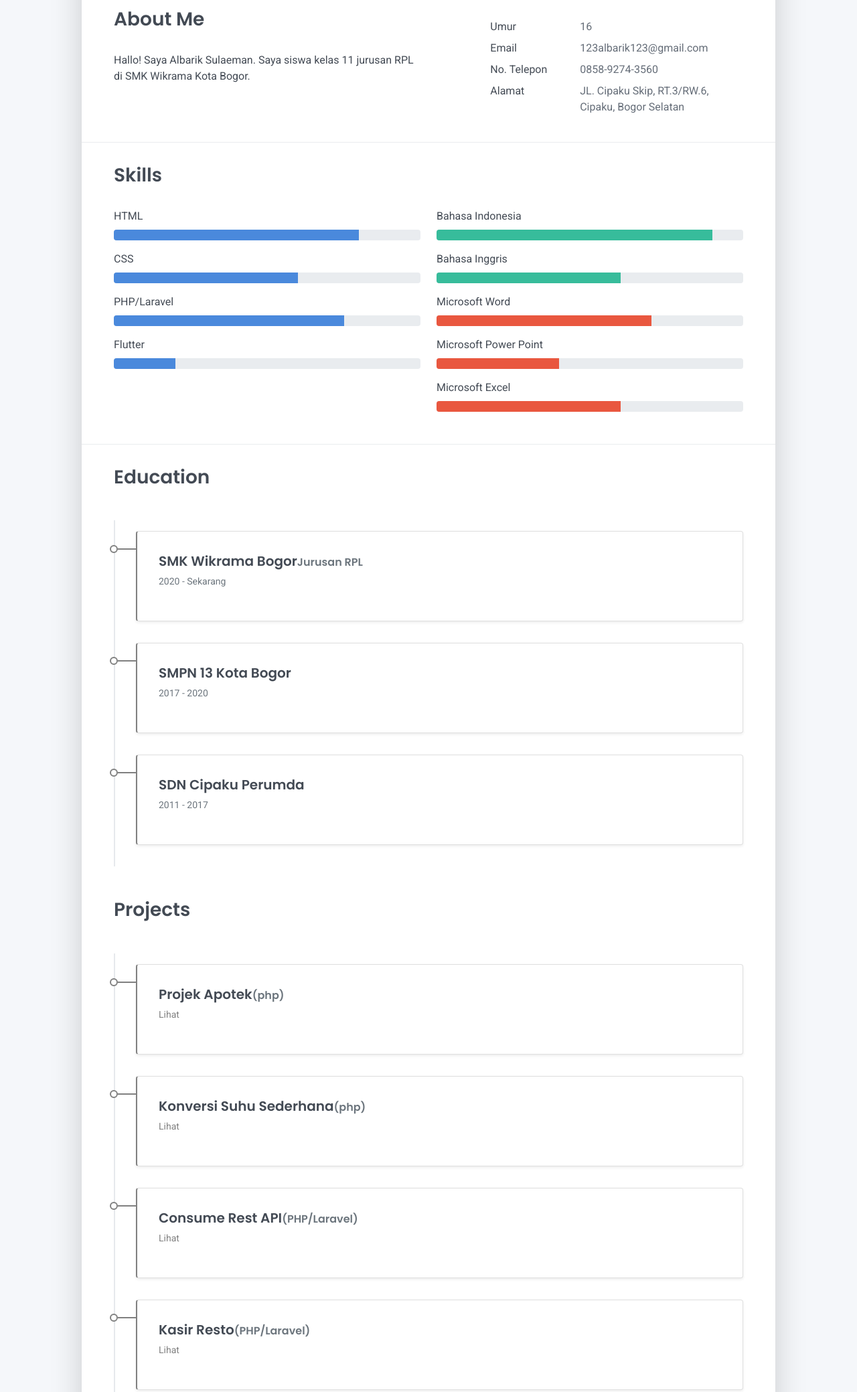
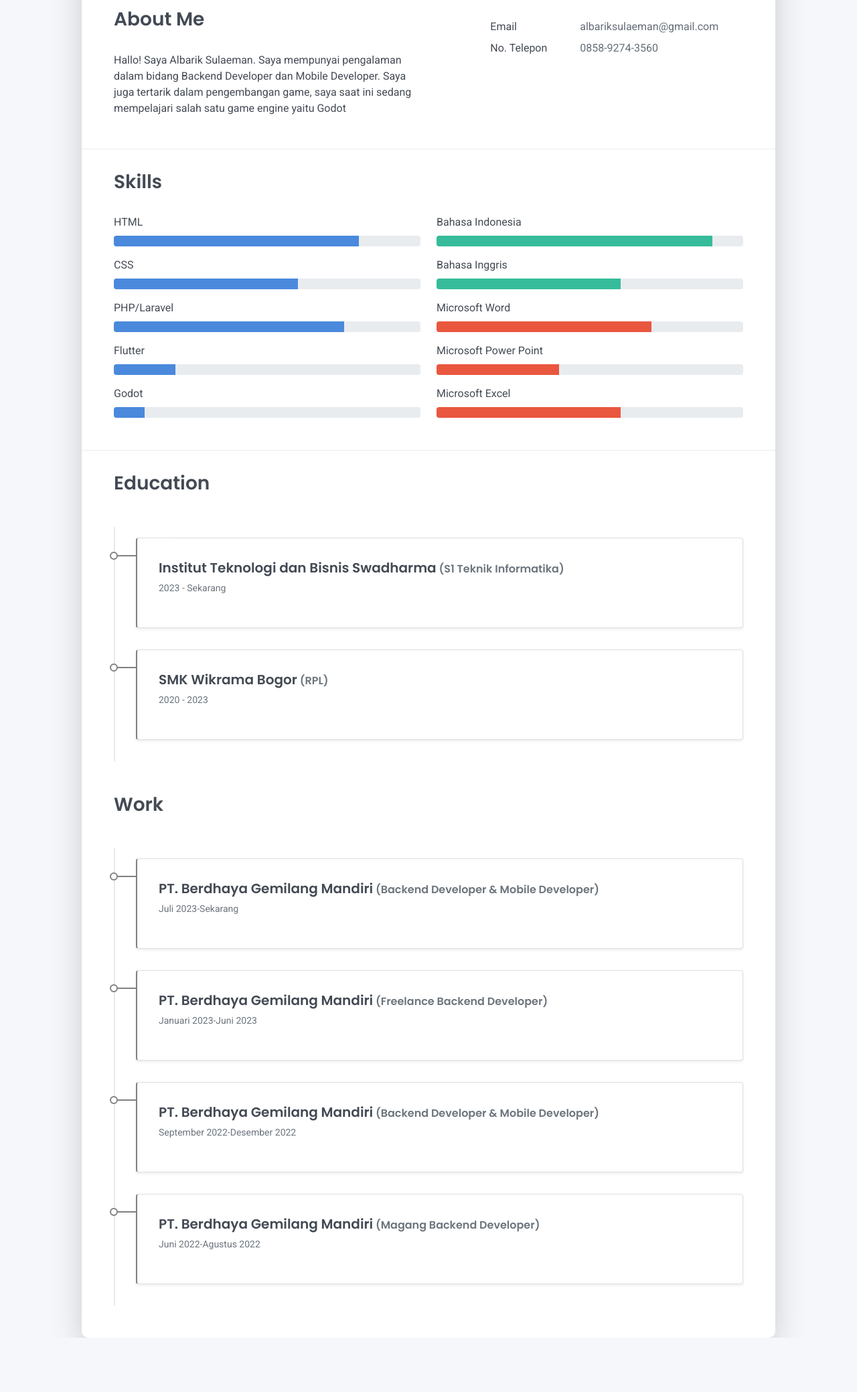
Before and after one commit to AlbarikSulaeman/profil-diri, a plain HTML site: page index.html in a window 1280 px wide. Shown: the part 400-2479 px from the top of the page at 67% size. After the commit the page ends 2398 px from the top, so only its background shows below. Drawn offline with Linux system fonts and the light colour scheme.

Commit message:
update porto

```diff
--- a/index.html
+++ b/index.html
@@ -48,11 +48,11 @@
   <div class="cover-bg p-3 p-lg-4 text-white">
     <div class="row">
       <div class="col-lg-4 col-md-5">
-        <div class="avatar hover-effect bg-white shadow-sm p-1"><img src="images/avatar.jpg" width="200" height="200"/></div>
+        <div class="avatar hover-effect bg-white shadow-sm p-1"><img src="images/avatar2.jpg" width="200" height="200"/></div>
       </div>
       <div class="col-lg-8 col-md-7 text-center text-md-start">
         <h2 class="h1 mt-2" data-aos="fade-left" data-aos-delay="0">Albarik Sulaeman</h2>
-        <p data-aos="fade-left" data-aos-delay="100">Siswa SMK Wikrama Bogor</p>
+        <p data-aos="fade-left" data-aos-delay="100">Backend Developer / Mobile Developer</p>
       </div>
     </div>
   </div>
@@ -60,33 +60,21 @@
     <div class="row">
       <div class="col-md-6">
         <h2 class="h3 mb-3">About Me</h2>
-        <p>Hallo! Saya Albarik Sulaeman. Saya siswa kelas 11 jurusan RPL di SMK Wikrama Kota Bogor. </p>
+        <p>Hallo! Saya Albarik Sulaeman. Saya mempunyai pengalaman dalam bidang Backend Developer dan Mobile Developer. Saya juga tertarik dalam pengembangan game, saya saat ini sedang mempelajari salah satu game engine yaitu Godot</p>
       </div>
       <div class="col-md-5 offset-md-1">
         <div class="row mt-2">
           <div class="col-sm-4">
-            <div class="pb-1">Umur</div>
-          </div>
-          <div class="col-sm-8">
-            <div class="pb-1 text-secondary">16</div>
-          </div>
-          <div class="col-sm-4">
             <div class="pb-1">Email</div>
           </div>
           <div class="col-sm-8">
-            <div class="pb-1 text-secondary">123albarik123@gmail.com</div>
+            <div class="pb-1 text-secondary">albariksulaeman@gmail.com</div>
           </div>
           <div class="col-sm-4">
             <div class="pb-1">No. Telepon</div>
           </div>
           <div class="col-sm-8">
             <div class="pb-1 text-secondary">0858-9274-3560</div>
-          </div>
-          <div class="col-sm-4">
-            <div class="pb-1">Alamat</div>
-          </div>
-          <div class="col-sm-8">
-            <div class="pb-1 text-secondary">JL. Cipaku Skip, RT.3/RW.6, Cipaku, Bogor Selatan</div>
           </div>
         </div>
       </div>
@@ -115,6 +103,11 @@
         <div class="mb-2"><span>Flutter</span>
           <div class="progress my-1">
             <div class="progress-bar bg-primary" role="progressbar" data-aos="zoom-in-right" data-aos-delay="300" data-aos-anchor=".skills-section" style="width: 20%" aria-valuenow="20" aria-valuemin="0" aria-valuemax="100"></div>
+          </div>
+        </div>
+        <div class="mb-2"><span>Godot</span>
+          <div class="progress my-1">
+            <div class="progress-bar bg-primary" role="progressbar" data-aos="zoom-in-right" data-aos-delay="300" data-aos-anchor=".skills-section" style="width: 10%" aria-valuenow="10" aria-valuemin="0" aria-valuemax="100"></div>
           </div>
         </div>
         <!-- <div class="mb-2"><span>Data Base</span>
@@ -161,50 +154,44 @@
     <div class="timeline">
       <div class="timeline-card timeline-card-success card shadow-sm">
         <div class="card-body">
-          <div class="h5 mb-1">SMK Wikrama Bogor<span class="text-muted h6">Jurusan RPL</span></div>
-          <div class="text-muted text-small mb-2">2020 - Sekarang</div>
+          <div class="h5 mb-1">Institut Teknologi dan Bisnis Swadharma<span class="text-muted h6"> (S1 Teknik Informatika)</span></div>
+          <div class="text-muted text-small mb-2">2023 - Sekarang</div>
         </div>
       </div>
       <div class="timeline-card timeline-card-success card shadow-sm">
         <div class="card-body">
-          <div class="h5 mb-1">SMPN 13 Kota Bogor</div>
-          <div class="text-muted text-small mb-2">2017 - 2020</div>
-        </div>
-      </div>
-      <div class="timeline-card timeline-card-success card shadow-sm">
-        <div class="card-body">
-          <div class="h5 mb-1">SDN Cipaku Perumda </div>
-          <div class="text-muted text-small mb-2">2011 - 2017</div>
+          <div class="h5 mb-1">SMK Wikrama Bogor<span class="text-muted h6"> (RPL)</span></div>
+          <div class="text-muted text-small mb-2">2020 - 2023</div>
         </div>
       </div>
     </div>
   </div>
 <div class="page-break"></div>
   <div class="education-section px-3 px-lg-4 pb-4">
-    <h2 class="h3 mb-4">Projects</h2>
+    <h2 class="h3 mb-4">Work</h2>
     <div class="timeline">
       <div class="timeline-card timeline-card-primary card shadow-sm">
         <div class="card-body">
-          <div class="h5 mb-1">Projek Apotek<span class="text-muted h6">(php)</span></div>
-          <div class="text-muted text-small mb-2"><a href="https://github.com/AlbarikSulaeman/Project-Apotek" target="_blank">Lihat</a></div>
+          <div class="h5 mb-1">PT. Berdhaya Gemilang Mandiri<span class="text-muted h6"> (Backend Developer & Mobile Developer)</span></div>
+          <div class="text-muted text-small mb-2">Juli 2023-Sekarang </div>
         </div>
       </div>
       <div class="timeline-card timeline-card-primary card shadow-sm">
         <div class="card-body">
-          <div class="h5 mb-1">Konversi Suhu Sederhana<span class="text-muted h6">(php)</span></div>
-          <div class="text-muted text-small mb-2"><a href="https://github.com/AlbarikSulaeman/Konversi-Suhu" target="_blank">Lihat</a></div>
+          <div class="h5 mb-1">PT. Berdhaya Gemilang Mandiri<span class="text-muted h6"> (Freelance Backend Developer)</span></div>
+          <div class="text-muted text-small mb-2">Januari 2023-Juni 2023 </div>
         </div>
       </div>
       <div class="timeline-card timeline-card-primary card shadow-sm">
         <div class="card-body">
-          <div class="h5 mb-1">Consume Rest API<span class="text-muted h6">(PHP/Laravel)</span></div>
-          <div class="text-muted text-small mb-2"><a href="https://github.com/AlbarikSulaeman/Consume-Rest-API" target="_blank">Lihat</a></div>
+          <div class="h5 mb-1">PT. Berdhaya Gemilang Mandiri<span class="text-muted h6"> (Backend Developer & Mobile Developer)</span></div>
+          <div class="text-muted text-small mb-2">September 2022-Desember 2022 </div>
         </div>
       </div>
       <div class="timeline-card timeline-card-primary card shadow-sm">
         <div class="card-body">
-          <div class="h5 mb-1">Kasir Resto<span class="text-muted h6">(PHP/Laravel)</span></div>
-          <div class="text-muted text-small mb-2"><a href="https://github.com/AlbarikSulaeman/Kasir-Resto" target="_blank">Lihat</a></div>
+          <div class="h5 mb-1">PT. Berdhaya Gemilang Mandiri<span class="text-muted h6"> (Magang Backend Developer)</span></div>
+          <div class="text-muted text-small mb-2">Juni 2022-Agustus 2022 </div>
         </div>
       </div>
     </div>
```
Also changed, not shown: images/avatar2.jpg (added).
